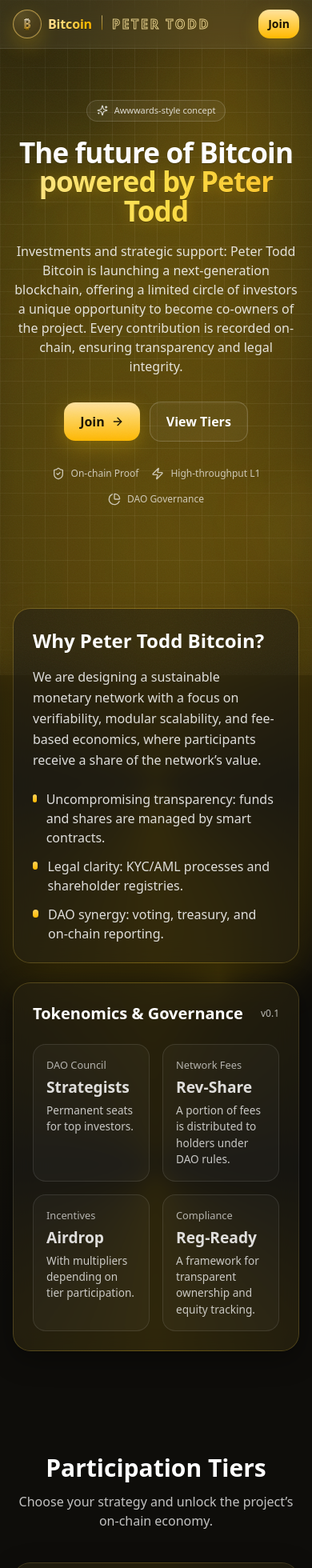
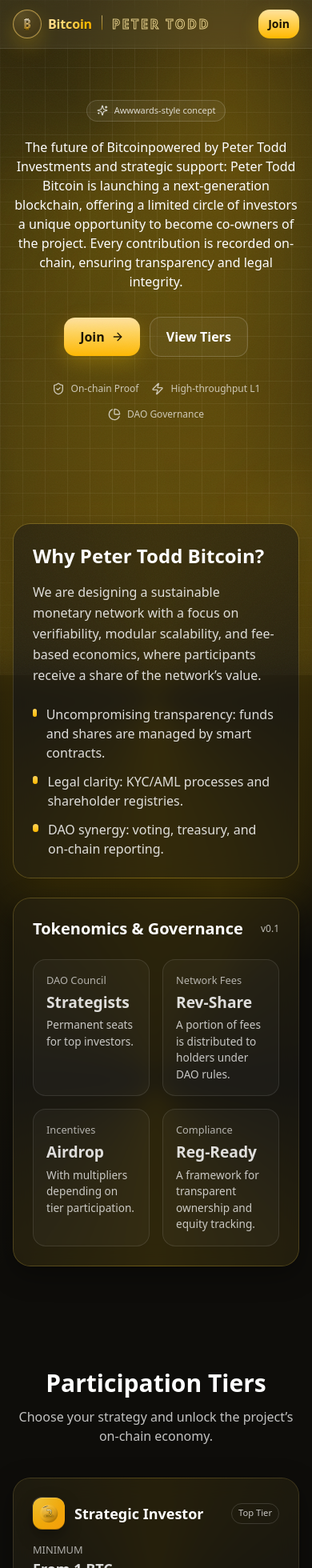
Before and after one commit to Gatsby01k/petb-ok-main, a Next.js app: page / in a window 390 px wide. Shown: the top 1960 px of the page at 80% size. Built offline with nearby package versions, Linux system fonts and the light colour scheme.

Commit message:
Update page.tsx

```diff
--- a/app/page.tsx
+++ b/app/page.tsx
@@ -9,9 +9,6 @@
   PieChart,
   ChevronDown,
   Check,
-  Crown,
-  Star,
-  Coins,
 } from "lucide-react";
 
 /* =========================
@@ -60,6 +57,71 @@
 }
 
 /* =========================
+   GLOBAL CURSOR — bitcoin ring (awwwards-style)
+========================= */
+function CursorBitcoin(): JSX.Element | null {
+  React.useEffect(() => {
+    if (window.matchMedia("(pointer: coarse)").matches) return; // skip touch
+    if (window.matchMedia("(prefers-reduced-motion: reduce)").matches) return;
+
+    const root = document.documentElement;
+    const dot = document.createElement("div");
+    const ring = document.createElement("div");
+    dot.className = "btc-cursor-dot";
+    ring.className = "btc-cursor-ring";
+    document.body.appendChild(dot);
+    document.body.appendChild(ring);
+
+    let x = window.innerWidth / 2,
+      y = window.innerHeight / 2;
+    let rx = x,
+      ry = y;
+    let raf = 0;
+
+    const move = (e: PointerEvent) => {
+      x = e.clientX;
+      y = e.clientY;
+      if (!raf) loop();
+    };
+    const loop = () => {
+      rx += (x - rx) * 0.18;
+      ry += (y - ry) * 0.18;
+      dot.style.transform = `translate(${x}px, ${y}px)`;
+      ring.style.transform = `translate(${rx}px, ${ry}px)`;
+      raf = requestAnimationFrame(loop);
+      if (Math.abs(x - rx) < 0.1 && Math.abs(y - ry) < 0.1) {
+        cancelAnimationFrame(raf);
+        raf = 0;
+      }
+    };
+
+    const interactive = "a,button,[role='button'],.btn-primary,.btn-ghost,.btn-line,.select-btn";
+    const onOver = (e: Event) => {
+      const t = e.target as Element | null;
+      if (t && (t.closest(interactive) || (t as HTMLElement).tabIndex >= 0)) {
+        root.setAttribute("data-cursor", "hover");
+      }
+    };
+    const onOut = () => root.removeAttribute("data-cursor");
+
+    window.addEventListener("pointermove", move, { passive: true });
+    document.addEventListener("mouseover", onOver);
+    document.addEventListener("mouseout", onOut);
+
+    return () => {
+      window.removeEventListener("pointermove", move);
+      document.removeEventListener("mouseover", onOver);
+      document.removeEventListener("mouseout", onOut);
+      dot.remove();
+      ring.remove();
+      cancelAnimationFrame(raf);
+    };
+  }, []);
+
+  return null;
+}
+
+/* =========================
    UI helpers
 ========================= */
 
@@ -67,56 +129,76 @@
   children,
   className = "",
   glow = false,
+  as: Tag = "div",
 }: {
   children: React.ReactNode;
   className?: string;
   glow?: boolean;
+  as?: any;
 }) {
+  // ВАЖНО: h-full + flex-col внутри, чтобы кнопка Apply ровно выравнивалась внизу
   return (
-    <div className={`frame ${glow ? "frame-glow" : ""} ${className}`}>
-      <div className="frame-inner">{children}</div>
-    </div>
+    <Tag className={`frame ${glow ? "frame-glow" : ""} ${className}`}>
+      <div className="frame-inner h-full flex flex-col">{children}</div>
+    </Tag>
   );
 }
 
 /* =========================
-   Custom SVG ₿ coin (embossed)
+   Custom SVG ₿ coin (embossed, neat)
 ========================= */
 
-function BTCGlyphIcon({ className = "" }: { className?: string }) {
+function BTCCoin({ className = "" }: { className?: string }) {
+  // компактная и аккуратная монета, без “текста-шрифта”, но с читаемым ₿
   return (
     <svg className={className} viewBox="0 0 64 64" aria-hidden focusable="false">
       <defs>
-        <linearGradient id="btcG" x1="0" y1="0" x2="0" y2="1">
+        <radialGradient id="coinFace" cx="30%" cy="25%" r="75%">
+          <stop offset="0%" stopColor="rgba(255,255,255,.28)" />
+          <stop offset="55%" stopColor="rgba(255,224,160,.08)" />
+          <stop offset="100%" stopColor="rgba(0,0,0,.25)" />
+        </radialGradient>
+        <linearGradient id="coinGold" x1="0" y1="0" x2="0" y2="1">
           <stop offset="0%" stopColor="#fff2bf" />
-          <stop offset="45%" stopColor="#ffd35a" />
+          <stop offset="42%" stopColor="#ffd35a" />
           <stop offset="100%" stopColor="#ffb800" />
         </linearGradient>
-        <radialGradient id="rimG" cx="30%" cy="25%" r="70%">
-          <stop offset="0%" stopColor="rgba(255,255,255,.28)" />
-          <stop offset="60%" stopColor="rgba(255,255,255,.08)" />
-          <stop offset="100%" stopColor="rgba(0,0,0,.20)" />
-        </radialGradient>
       </defs>
-      {/* rim & face */}
-      <circle cx="32" cy="32" r="30" fill="url(#rimG)" opacity=".6" />
-      <circle cx="32" cy="32" r="22" fill="rgba(0,0,0,.06)" />
-      {/* micro Y-shade (bottom) */}
-      <rect x="6" y="34" width="52" height="16" rx="8" fill="rgba(0,0,0,.12)" />
-      {/* ₿ glyph */}
-      <text
-        x="32"
-        y="40"
-        textAnchor="middle"
-        fontSize="34"
-        fontWeight={900}
-        fill="url(#btcG)"
-        paintOrder="stroke"
+
+      {/* rim */}
+      <circle cx="32" cy="32" r="30" fill="url(#coinFace)" />
+      {/* face subtle inner */}
+      <circle cx="32" cy="32" r="23" fill="rgba(0,0,0,.05)" />
+      {/* bottom micro shade */}
+      <ellipse cx="32" cy="40" rx="18" ry="8" fill="rgba(0,0,0,.14)" />
+      {/* ₿ simplified shape (stroke + fill) */}
+      <g transform="translate(32 32)">
+        <path
+          d="M-6 -12h7.5c3.8 0 6.5 2 6.5 5c0 2.1-1.1 3.6-3 4.4c2.4.8 3.9 2.6 3.9 5.1c0 3.5-2.9 5.5-7.2 5.5H-6"
+          fill="none"
           stroke="#1a1400"
-        strokeWidth={1.5}
-      >
-        ₿
-      </text>
+          strokeWidth="4.5"
+          strokeLinecap="round"
+        />
+        <path
+          d="M-6 -12h7.5c3.8 0 6.5 2 6.5 5c0 2.1-1.1 3.6-3 4.4c2.4.8 3.9 2.6 3.9 5.1c0 3.5-2.9 5.5-7.2 5.5H-6"
+          fill="none"
+          stroke="url(#coinGold)"
+          strokeWidth="3"
+          strokeLinecap="round"
+        />
+        {/* vertical stem */}
+        <path d="M-6 -12v24" stroke="url(#coinGold)" strokeWidth="3" strokeLinecap="round" />
+        {/* little top/bottom notches (stylized) */}
+        <path d="M2 -12v3 M2 9v3" stroke="url(#coinGold)" strokeWidth="3" strokeLinecap="round" />
+      </g>
+      {/* specular */}
+      <path
+        d="M10 14c6-5 14-8 22-8"
+        stroke="rgba(255,255,255,.35)"
+        strokeWidth="2"
+        strokeLinecap="round"
+      />
     </svg>
   );
 }
@@ -243,7 +325,6 @@
       "Permanent DAO council seat",
       "Revenue share from network fees",
     ],
-    icon: Crown,
     accent: "from-yellow-500 to-amber-500",
     badge: "Top Tier",
   },
@@ -257,7 +338,6 @@
       "Enhanced yields in staking projects",
       "Access to insights and private analytics",
     ],
-    icon: Star,
     accent: "from-amber-500 to-orange-500",
     badge: "Pro",
   },
@@ -266,7 +346,6 @@
     min: "From 0.01 BTC",
     equity: null as string | null,
     perks: ["x2 $PETB Airdrop", "Bonus conditions for future grant rounds"],
-    icon: Coins,
     accent: "from-amber-300 to-lime-400",
     badge: "Early",
   },
@@ -290,47 +369,31 @@
         <WordmarkBP />
       </a>
       <div className="hidden md:flex items-center gap-6 lg:gap-8 text-sm text-white/75">
-        <a href="#vision" className="hover:text-white transition">
-          Vision
-        </a>
-        <a href="#tiers" className="hover:text-white transition">
-          Tiers
-        </a>
-        <a href="#onchain" className="hover:text-white transition">
-          On-chain
-        </a>
-        <a href="#faq" className="hover:text-white transition">
-          FAQ
-        </a>
-        <a
-          href="#apply"
-          className="hover:text-white transition inline-flex items-center gap-2"
-        >
+        <a href="#vision" className="hover:text-white transition">Vision</a>
+        <a href="#tiers" className="hover:text-white transition">Tiers</a>
+        <a href="#onchain" className="hover:text-white transition">On-chain</a>
+        <a href="#faq" className="hover:text-white transition">FAQ</a>
+        <a href="#apply" className="hover:text-white transition inline-flex items-center gap-2">
           Apply <ArrowRight className="h-4 w-4" />
         </a>
       </div>
-      <a href="#apply" className="md:hidden btn-primary px-3 py-2 text-sm">
-        Join
-      </a>
-      <a href="#apply" className="hidden md:inline-flex btn-primary">
-        Join Whitelist
-      </a>
+      <a href="#apply" className="md:hidden btn-primary px-3 py-2 text-sm">Join</a>
+      <a href="#apply" className="hidden md:inline-flex btn-primary">Join Whitelist</a>
     </div>
   </nav>
 );
 
+/* ===== HERO: усиленная типографика + gold underline + sparks ===== */
 function Hero(): JSX.Element {
   const ref = React.useRef<HTMLElement | null>(null);
-  const { scrollYProgress } = useScroll({
-    target: ref,
-    offset: ["start start", "end start"],
-  });
+  const { scrollYProgress } = useScroll({ target: ref, offset: ["start start", "end start"] });
   const yTitle = useTransform(scrollYProgress, [0, 1], [0, -80]);
   const yTitleSpring = useSpring(yTitle, { stiffness: 80, damping: 20 });
 
   return (
     <section id="home" ref={ref} className="relative overflow-hidden scroll-mt-24" aria-labelledby="heroTitle">
       <div className="mx-auto max-w-7xl px-4 sm:px-6 pt-16 sm:pt-24 md:pt-28 pb-16 sm:pb-24 text-center">
+
         <div className="inline-flex items-center gap-2 rounded-full border border-white/15 bg-white/5 px-3 py-1 text-[11px] sm:text-xs text-white/80 mb-5 sm:mb-6">
           <Sparkles className="h-3.5 w-3.5" aria-hidden /> Awwwards-style concept
         </div>
@@ -338,15 +401,14 @@
         <motion.h1
           id="heroTitle"
           style={{ y: yTitleSpring }}
-          className="text-[9vw] sm:text-6xl md:text-7xl font-black tracking-tight text-white leading-[1.05] drop-shadow-[0_1px_0_rgba(0,0,0,0.25)]"
+          className="hero-title"
         >
-          The future of Bitcoin
-          <span className="block text-transparent bg-clip-text bg-gradient-to-r from-amber-200 via-yellow-300 to-amber-400 drop-shadow-[0_2px_8px_rgba(255,200,0,0.25)]">
-            powered by Peter Todd
-          </span>
+          <span className="hero-line hero-bitcoin">The future of Bitcoin</span>
+          <span className="hero-line hero-by">powered by Peter Todd</span>
+          <span className="hero-underline" aria-hidden />
         </motion.h1>
 
-        <p className="mt-5 sm:mt-6 text-base sm:text-lg md:text-xl text-white/85 mx-auto max-w-2xl sm:max-w-3xl">
+        <p className="hero-lead">
           Investments and strategic support: Peter Todd Bitcoin is launching a next-generation blockchain,
           offering a limited circle of investors a unique opportunity to become co-owners of the project.
           Every contribution is recorded on-chain, ensuring transparency and legal integrity.
@@ -356,22 +418,19 @@
           <a href="#apply" className="btn-primary inline-flex items-center gap-2">
             Join <ArrowRight className="h-4 w-4" />
           </a>
-          <a href="#tiers" className="btn-ghost">
-            View Tiers
-          </a>
+          <a href="#tiers" className="btn-ghost">View Tiers</a>
         </div>
 
         <div className="mt-8 sm:mt-10 flex flex-wrap items-center justify-center gap-4 sm:gap-6 text-white/70 text-xs sm:text-sm">
-          <span className="inline-flex items-center gap-2">
-            <ShieldCheck className="h-4 w-4" aria-hidden /> On-chain Proof
-          </span>
-          <span className="inline-flex items-center gap-2">
-            <Zap className="h-4 w-4" aria-hidden /> High-throughput L1
-          </span>
-          <span className="inline-flex items-center gap-2">
-            <PieChart className="h-4 w-4" aria-hidden /> DAO Governance
-          </span>
+          <span className="inline-flex items-center gap-2"><ShieldCheck className="h-4 w-4" aria-hidden /> On-chain Proof</span>
+          <span className="inline-flex items-center gap-2"><Zap className="h-4 w-4" aria-hidden /> High-throughput L1</span>
+          <span className="inline-flex items-center gap-2"><PieChart className="h-4 w-4" aria-hidden /> DAO Governance</span>
         </div>
+
+        {/* subtle floating sparks */}
+        <i className="hero-spark s1" aria-hidden />
+        <i className="hero-spark s2" aria-hidden />
+        <i className="hero-spark s3" aria-hidden />
       </div>
     </section>
   );
@@ -431,7 +490,8 @@
         <h2 className="text-3xl md:text-4xl font-extrabold text-white">Participation Tiers</h2>
         <p className="mt-3 text-white/75">Choose your strategy and unlock the project’s on-chain economy.</p>
       </div>
-      <div className="grid lg:grid-cols-3 gap-6">
+
+      <div className="grid lg:grid-cols-3 gap-6 items-stretch">
         {tiers.map((t, i) => (
           <motion.div
             key={t.name}
@@ -441,12 +501,12 @@
             transition={{ duration: 0.6, delay: i * 0.07, ease: "easeOut" }}
             className="h-full"
           >
-            <FrameCard>
-              <div className="flex h-full flex-col">
+            <FrameCard className="h-full">
+              {/* ВНУТРИ уже flex-col и h-full благодаря FrameCard */}
               <div className="flex items-center justify-between">
                 <div className="inline-flex items-center gap-3">
                   <div className={`icon-coin bg-gradient-to-br ${t.accent}`}>
-                      <BTCGlyphIcon className="coin-btc" />
+                    <BTCCoin className="coin-btc" />
                   </div>
                   <h3 className="text-lg sm:text-xl font-bold text-white">{t.name}</h3>
                 </div>
@@ -464,12 +524,11 @@
                 </ul>
               </div>
 
-                {/* keep Apply aligned across equal-height cards */}
+              {/* ВЫРАВНИВАНИЕ Apply ВНИЗУ */}
               <div className="mt-auto pt-6">
                 <a href="#apply" className="btn-line inline-flex items-center">
                   Apply <ArrowRight className="h-4 w-4 ml-2" />
                 </a>
-                </div>
               </div>
             </FrameCard>
           </motion.div>
@@ -690,7 +749,7 @@
   return (
     <div className="min-h-screen body-bg text-white relative overflow-x-hidden">
       <Background />
-      {/* cursor sheen removed */}
+      <CursorBitcoin />
       <Nav />
       <Hero />
       <section id="vision-anchor">
```
Lines whose indentation alone changed are shown as unchanged.
